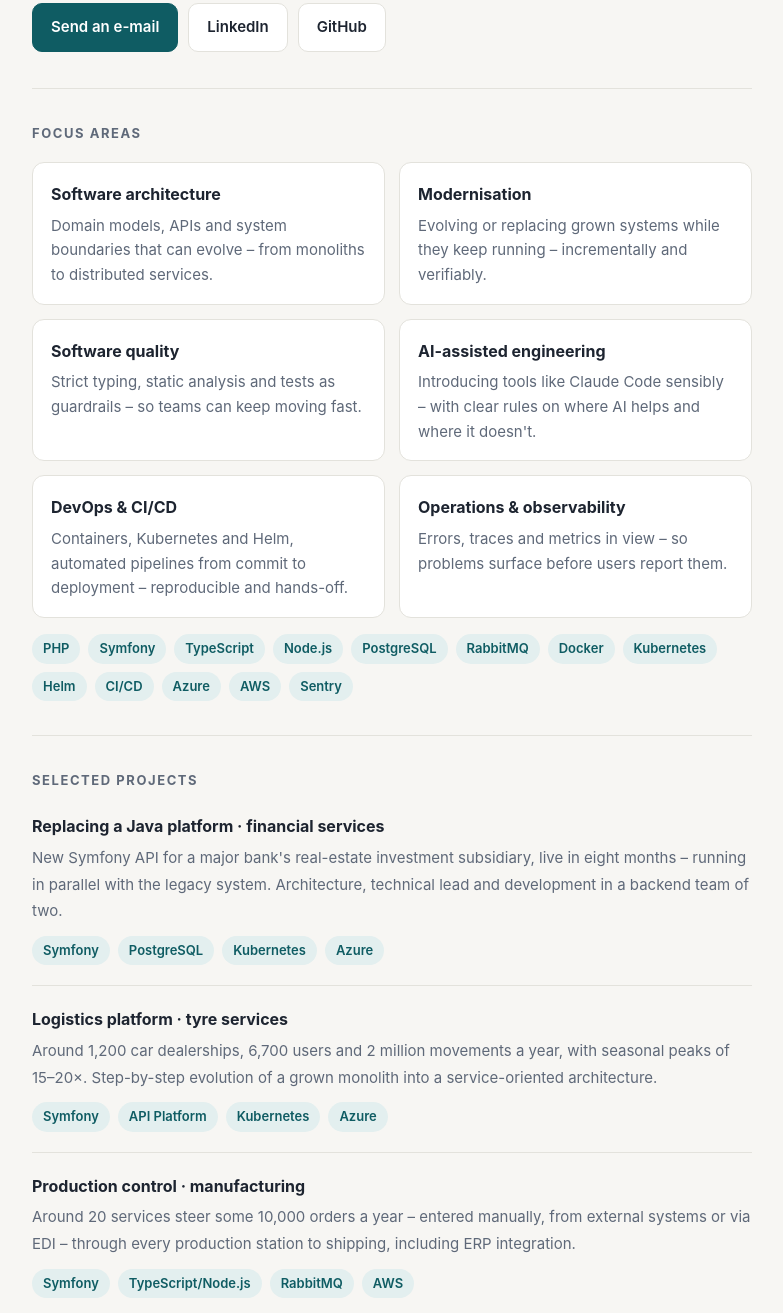
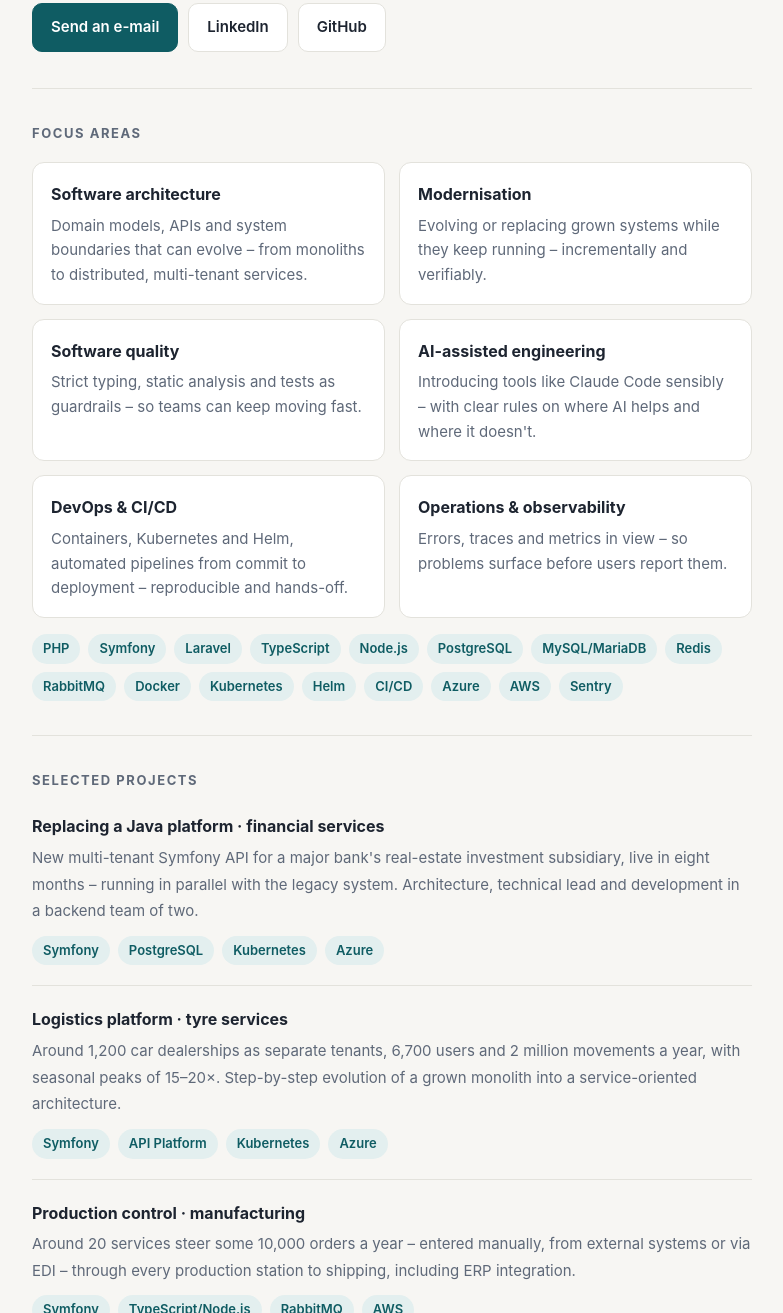
Before and after one commit to temp/wentz-it, a plain HTML site: page index.html in a window 1280 px wide. Shown: the part 401-1714 px from the top of the page, without its empty margins (248-1031 px from the left). Drawn offline with Linux system fonts and the light colour scheme.

Commit message:
Laravel, MySQL/MariaDB, Redis und Mandantenfähigkeit ergänzen
Co-Authored-By: Claude Opus 5.5 <noreply@anthropic.com>
Claude-Session: https://claude.ai/code/session_01EkyEdr4MtXFEQ8ztaRiCKp

```diff
--- a/index.html
+++ b/index.html
@@ -41,8 +41,8 @@
       <div class="grid">
         <div class="card">
           <h3 lang="de">Software-Architektur</h3><h3 lang="en">Software architecture</h3>
-          <p lang="de">Domänenmodelle, Schnittstellen und Systemgrenzen, die mitwachsen – vom Monolithen bis zu verteilten Services.</p>
-          <p lang="en">Domain models, APIs and system boundaries that can evolve – from monoliths to distributed services.</p>
+          <p lang="de">Domänenmodelle, Schnittstellen und Systemgrenzen, die mitwachsen – vom Monolithen bis zu verteilten, mandantenfähigen Services.</p>
+          <p lang="en">Domain models, APIs and system boundaries that can evolve – from monoliths to distributed, multi-tenant services.</p>
         </div>
         <div class="card">
           <h3 lang="de">Modernisierung</h3><h3 lang="en">Modernisation</h3>
@@ -71,8 +71,8 @@
         </div>
       </div>
       <div class="tags">
-        <span class="tag">PHP</span><span class="tag">Symfony</span><span class="tag">TypeScript</span><span class="tag">Node.js</span>
-        <span class="tag">PostgreSQL</span><span class="tag">RabbitMQ</span><span class="tag">Docker</span><span class="tag">Kubernetes</span>
+        <span class="tag">PHP</span><span class="tag">Symfony</span><span class="tag">Laravel</span><span class="tag">TypeScript</span><span class="tag">Node.js</span>
+        <span class="tag">PostgreSQL</span><span class="tag">MySQL/MariaDB</span><span class="tag">Redis</span><span class="tag">RabbitMQ</span><span class="tag">Docker</span><span class="tag">Kubernetes</span>
         <span class="tag">Helm</span><span class="tag">CI/CD</span><span class="tag">Azure</span><span class="tag">AWS</span><span class="tag">Sentry</span>
       </div>
     </section>
@@ -83,15 +83,15 @@
         <li>
           <strong lang="de">Ablösung einer Java-Plattform · Finanzdienstleister</strong>
           <strong lang="en">Replacing a Java platform · financial services</strong>
-          <span lang="de">Neue Symfony-API für die Immobilien-Investmenttochter einer Großbank, in acht Monaten live – im Parallelbetrieb mit dem Altsystem. Architektur, technische Leitung und Entwicklung in einem Backend-Team von zwei Personen.</span>
-          <span lang="en">New Symfony API for a major bank's real-estate investment subsidiary, live in eight months – running in parallel with the legacy system. Architecture, technical lead and development in a backend team of two.</span>
+          <span lang="de">Neue, mandantenfähige Symfony-API für die Immobilien-Investmenttochter einer Großbank, in acht Monaten live – im Parallelbetrieb mit dem Altsystem. Architektur, technische Leitung und Entwicklung in einem Backend-Team von zwei Personen.</span>
+          <span lang="en">New multi-tenant Symfony API for a major bank's real-estate investment subsidiary, live in eight months – running in parallel with the legacy system. Architecture, technical lead and development in a backend team of two.</span>
           <span class="tags"><span class="tag">Symfony</span><span class="tag">PostgreSQL</span><span class="tag">Kubernetes</span><span class="tag">Azure</span></span>
         </li>
         <li>
           <strong lang="de">Logistikplattform · Reifenservice</strong>
           <strong lang="en">Logistics platform · tyre services</strong>
-          <span lang="de">Rund 1.200 Autohäuser, 6.700 Nutzer und 2 Mio. Bewegungen pro Jahr, mit saisonalen Lastspitzen um das 15- bis 20-Fache. Schrittweise Überführung eines gewachsenen Monolithen in eine serviceorientierte Architektur.</span>
-          <span lang="en">Around 1,200 car dealerships, 6,700 users and 2 million movements a year, with seasonal peaks of 15–20×. Step-by-step evolution of a grown monolith into a service-oriented architecture.</span>
+          <span lang="de">Rund 1.200 Autohäuser als eigene Mandanten, 6.700 Nutzer und 2 Mio. Bewegungen pro Jahr, mit saisonalen Lastspitzen um das 15- bis 20-Fache. Schrittweise Überführung eines gewachsenen Monolithen in eine serviceorientierte Architektur.</span>
+          <span lang="en">Around 1,200 car dealerships as separate tenants, 6,700 users and 2 million movements a year, with seasonal peaks of 15–20×. Step-by-step evolution of a grown monolith into a service-oriented architecture.</span>
           <span class="tags"><span class="tag">Symfony</span><span class="tag">API Platform</span><span class="tag">Kubernetes</span><span class="tag">Azure</span></span>
         </li>
         <li>
```
